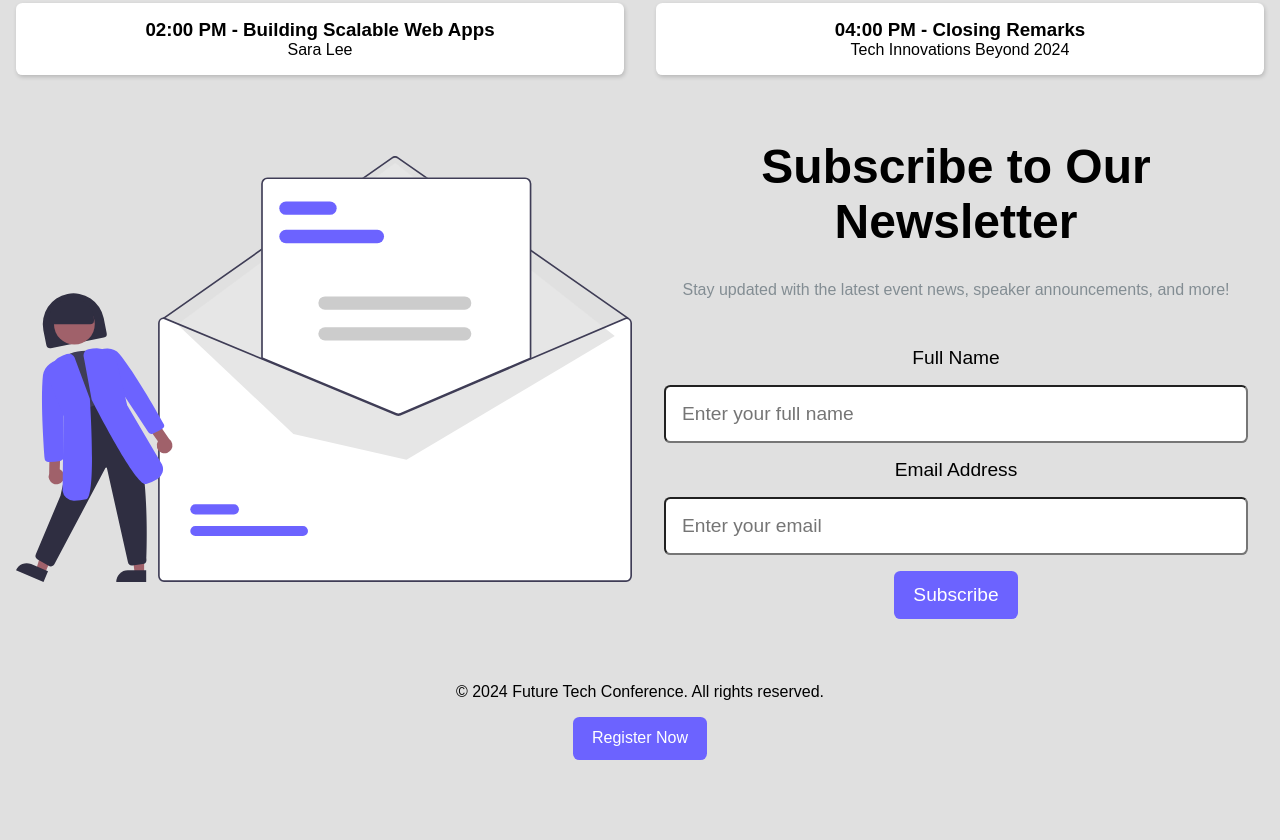
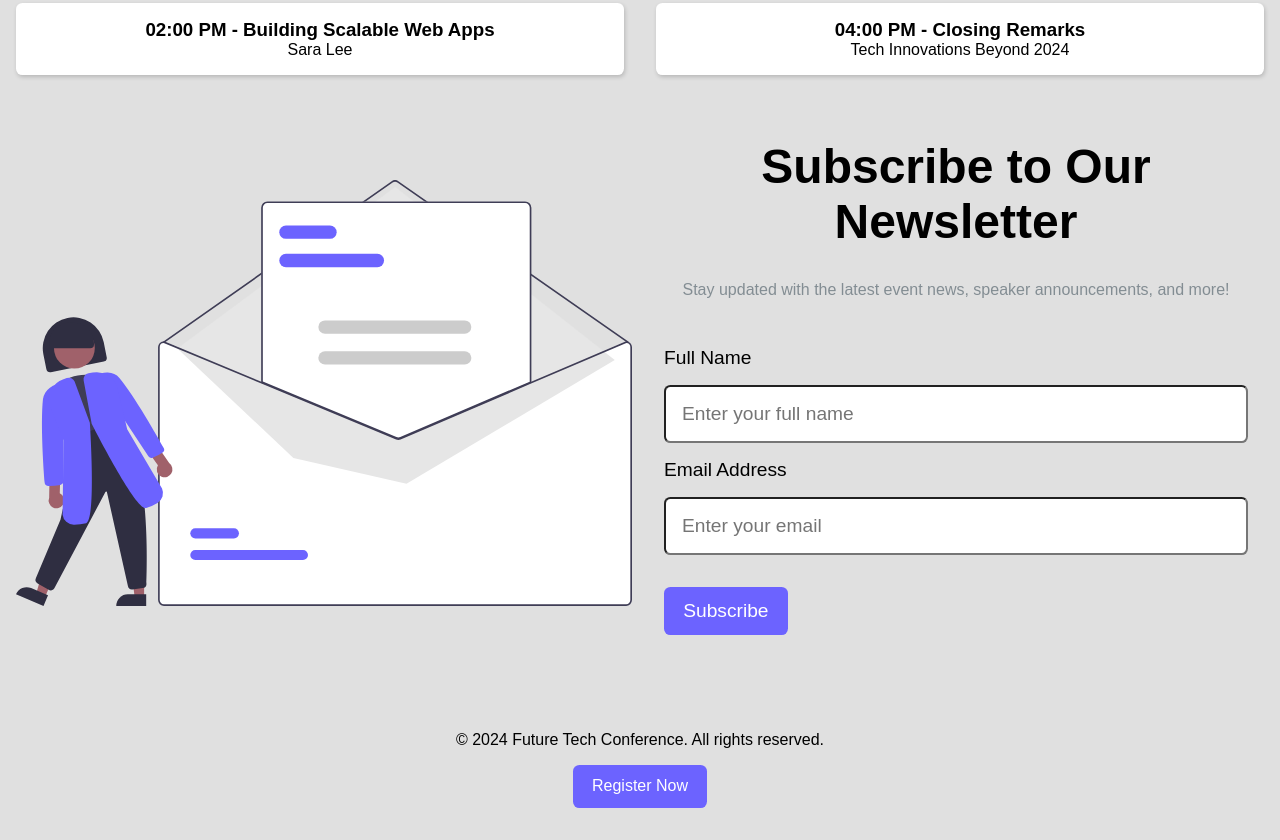
Before and after one commit to Wagner048/Flexbox-Grid, a plain HTML site: page index.html in a window 1280 px wide. Shown: the part 1419-2259 px from the top of the page. Before the commit the page ends 2211 px from the top, so only its background shows below. Drawn offline with Linux system fonts and the light colour scheme.

Commit message:
atualização de codigo

```diff
--- a/style.css
+++ b/style.css
@@ -223,4 +223,12 @@ footer a {
     gap: 1rem;
   }
 
+  .form-group {
+    text-align: left;
+  }
+
+  button {
+    margin: 2rem 0;
+  }
+
 }
```
